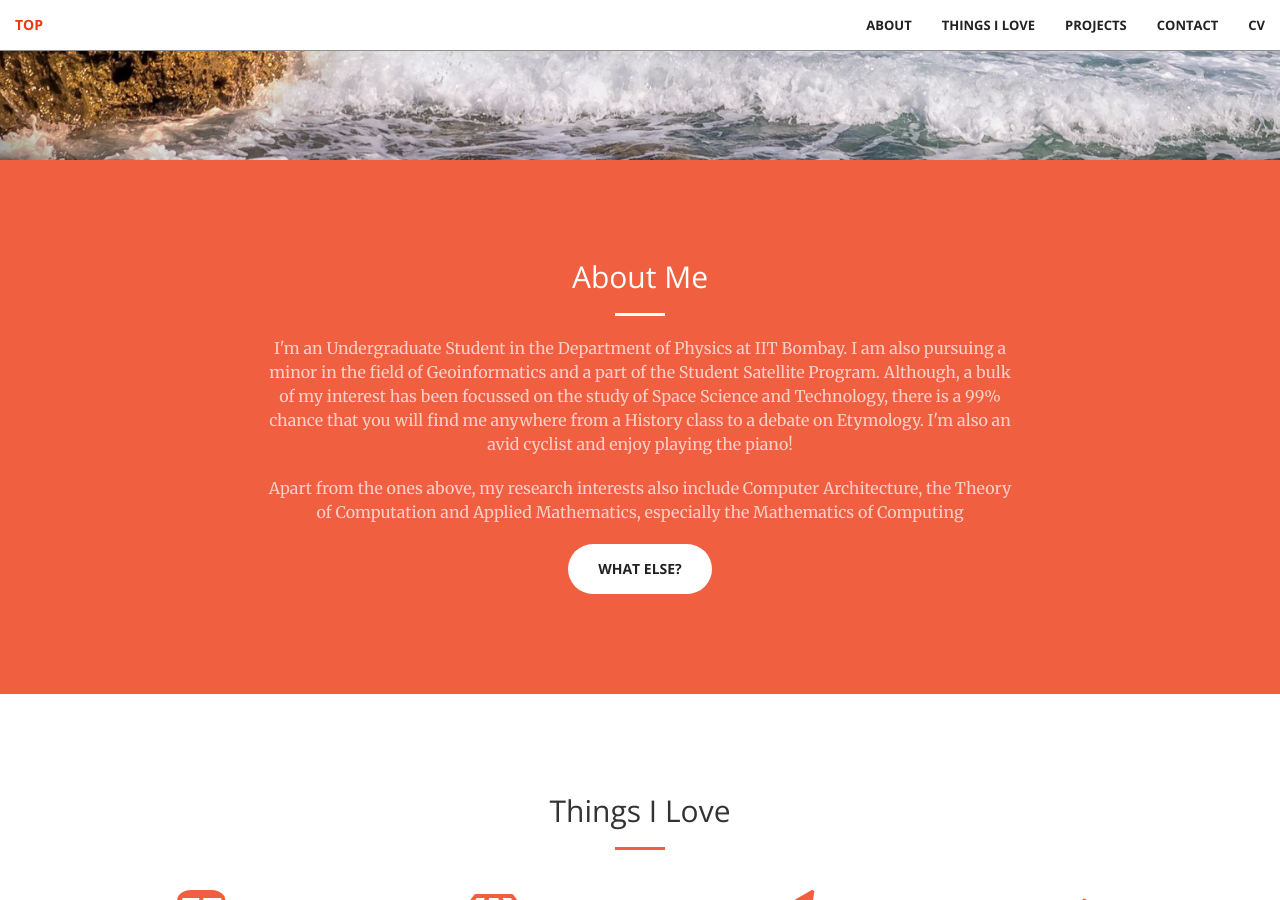
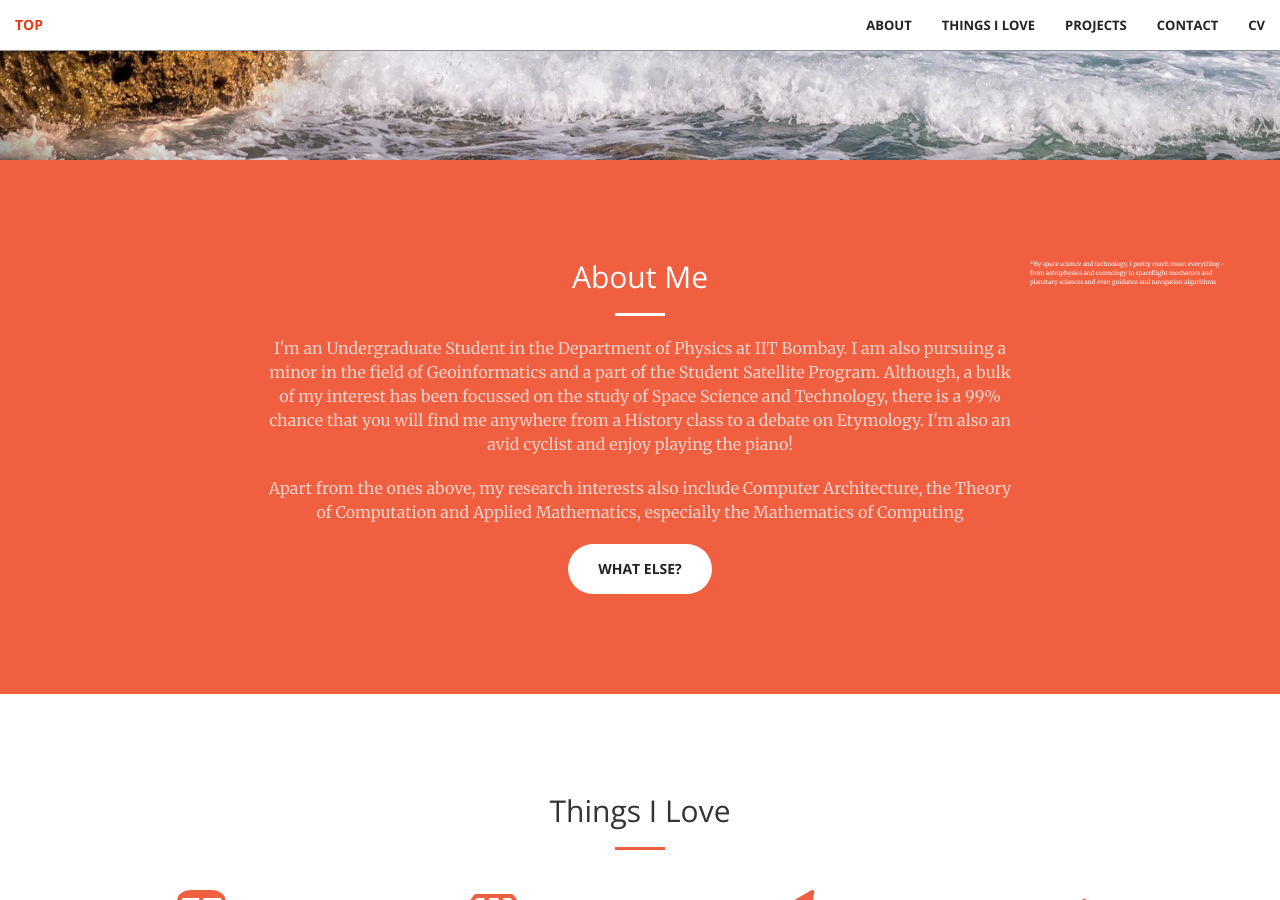
Before and after one commit to aravindbharathi/aravindbharathi.github.io, a Jekyll site: the page built from index.html, in a window 1280 px wide and 900 px high, scrolled down 740 px. Built offline with Jekyll 4.4.1, drawn with Linux system fonts in a browser that asks for light colours.

Commit message:
Update call-to-action.html

```diff
--- a/_includes/call-to-action.html
+++ b/_includes/call-to-action.html
@@ -8,6 +8,7 @@
                 <p class="text-faded">Apart from the ones above, my research interests also include Computer Architecture, the Theory of Computation and Applied Mathematics, especially the Mathematics of Computing</p>
                 <a href="#stuff" class="btn btn-default btn-xl">What else?</a>
             </div>
+            <p style="font-size:6px" style="text-align:right;">*By space science and technology, I pretty much mean everything - from astrophysics and cosmology to spaceflight mechanics and planetary sciences and even guidance and navigation algorithms</p>
         </div>
     </div>
 </section>
```
